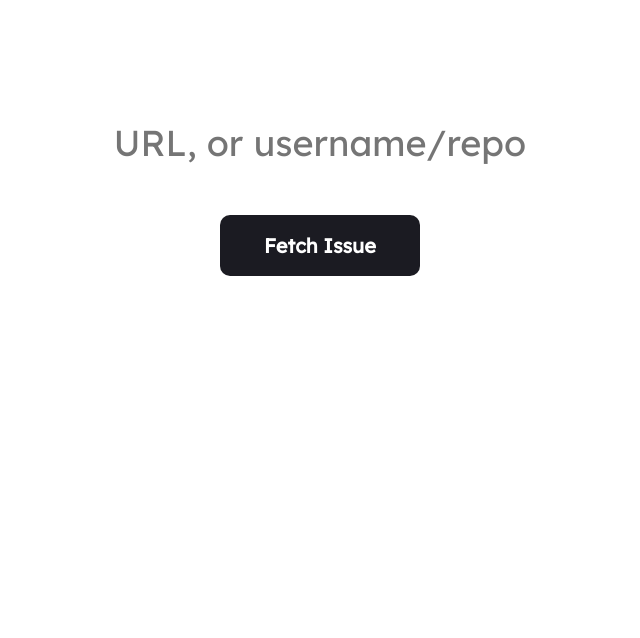
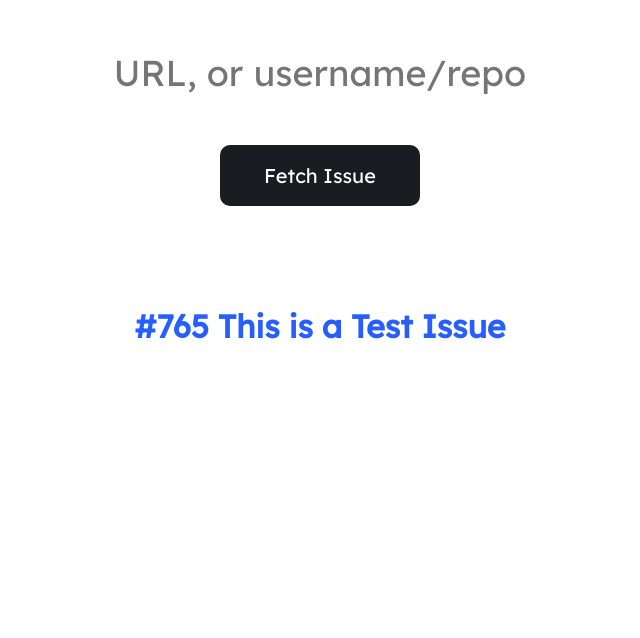
Before and after one commit to nikhilC007/issure, a Next.js app: page / in a window 1280 px wide. Shown: the part 162-800 px from the top of the page, without its empty margins (320-960 px from the left). Built offline with nearby package versions, Linux system fonts and the light colour scheme.

Commit message:
Setup octokit

```diff
--- /dev/null
+++ b/components/Issue/Issue.style.ts
@@ -0,0 +1,12 @@
+import { styled } from '@stitches/react'
+
+export const IssueBox = styled('div', {
+  display: 'flex',
+  flexDirection: 'column',
+  justifyContent: 'center',
+  marginTop: 100,
+})
+
+export const IssueTitle = styled('h1', {
+  color: '$main',
+})
--- /dev/null
+++ b/components/Issue/Issue.tsx
@@ -0,0 +1,18 @@
+import React from 'react'
+
+import * as S from './Issue.style'
+
+const Issue: React.FC<{
+  title: string
+  link: string
+  number: number
+  labels: any
+}> = ({ title, link, number, labels }) => {
+  return (
+    <S.IssueBox>
+      <S.IssueTitle>#765 This is a Test Issue</S.IssueTitle>
+    </S.IssueBox>
+  )
+}
+
+export default Issue
--- a/components/LiquidButton.scss
+++ b/components/LiquidButton.scss
@@ -21,7 +21,7 @@
   cursor: pointer;
   font-size: 20px;
   line-height: 21px;
-  font-weight: 600;
+  font-weight: 400;
   display: block;
   width: 200px;
   text-align: center;
--- a/components/LiquidButton.tsx
+++ b/components/LiquidButton.tsx
@@ -3,12 +3,12 @@
   https://codepen.io/aaroniker/pen/ZEpEvdz
 */
 
-import React from 'react'
+import * as React from 'react'
 
-const LiquidButton: React.FC = () => {
+const LiquidButton: React.FC<{ GetIssues: () => void }> = ({ GetIssues }) => {
   return (
     <>
-      <button className='btn'>
+      <button className='btn' onClick={GetIssues}>
         <span>Fetch Issue</span>
         <svg preserveAspectRatio='none' viewBox='0 0 132 45'>
           <g clipPath='url(#clip)' filter='url(#goo-big)'>
--- a/components/Search/Search.tsx
+++ b/components/Search/Search.tsx
@@ -2,12 +2,77 @@ import React from 'react'
 
 import * as S from './Search.style'
 import LiquidButton from '@components/LiquidButton'
+import { Octokit } from '@octokit/rest'
+import Issue from '@components/Issue/Issue'
+
+export type label = {
+  color: string
+  default: boolean
+  description: string
+  id: number
+  name: string
+  node_id: string
+  url: string
+}
 
 const Search: React.FC = () => {
+  const octo = new Octokit({})
+
+  const inputRef = React.useRef<HTMLInputElement>(null)
+
+  const [title, setTitle] = React.useState<string>()
+  const [link, setLink] = React.useState<string>()
+  const [number, setNumber] = React.useState<number>()
+  const [tags, setTags] = React.useState<any[]>()
+
+  const [repoDetails, setRepoDetails] = React.useState([''])
+
+  React.useEffect(() => {
+    inputRef.current!.addEventListener('change', () => {
+      setRepoDetails(inputRef.current!.value.split('/'))
+    })
+  }, [])
+
+  const FetchIssues = () => {
+    octo
+      .paginate(octo.issues.listForRepo, {
+        owner: 'codemyst',
+        repo: 'pastemyst',
+      })
+      .then((issues) => {
+        console.log(repoDetails)
+
+        let issueNumbers = []
+
+        for (let i = 0; i < issues.length; i++) {
+          issueNumbers.push(issues[i].number)
+        }
+
+        const issueIndex = Math.floor(
+          Math.random() * Math.floor(issueNumbers.length)
+        )
+
+        setTitle(issues[issueIndex].title)
+        setLink(issues[issueIndex].html_url)
+        setNumber(issues[issueIndex].number)
+        setTags(issues[issueIndex].labels)
+
+        console.log(title)
+        console.log(link)
+        console.log(number)
+        console.log(tags)
+      })
+  }
+
   return (
     <S.SearchContainer>
-      <S.SearchInput placeholder='URL, or username/repo' />
-      <LiquidButton />
+      <S.SearchInput
+        placeholder='URL, or username/repo'
+        spellCheck='false'
+        ref={inputRef}
+      />
+      <LiquidButton GetIssues={FetchIssues} />
+      <Issue title={title!} link={link!} number={number!} labels={tags!} />
     </S.SearchContainer>
   )
 }
--- a/package.json
+++ b/package.json
@@ -2,6 +2,7 @@
   "name": "issure",
   "version": "0.1.0",
   "private": true,
+  "type": "module",
   "scripts": {
     "dev": "next dev",
     "build": "next build",
```
